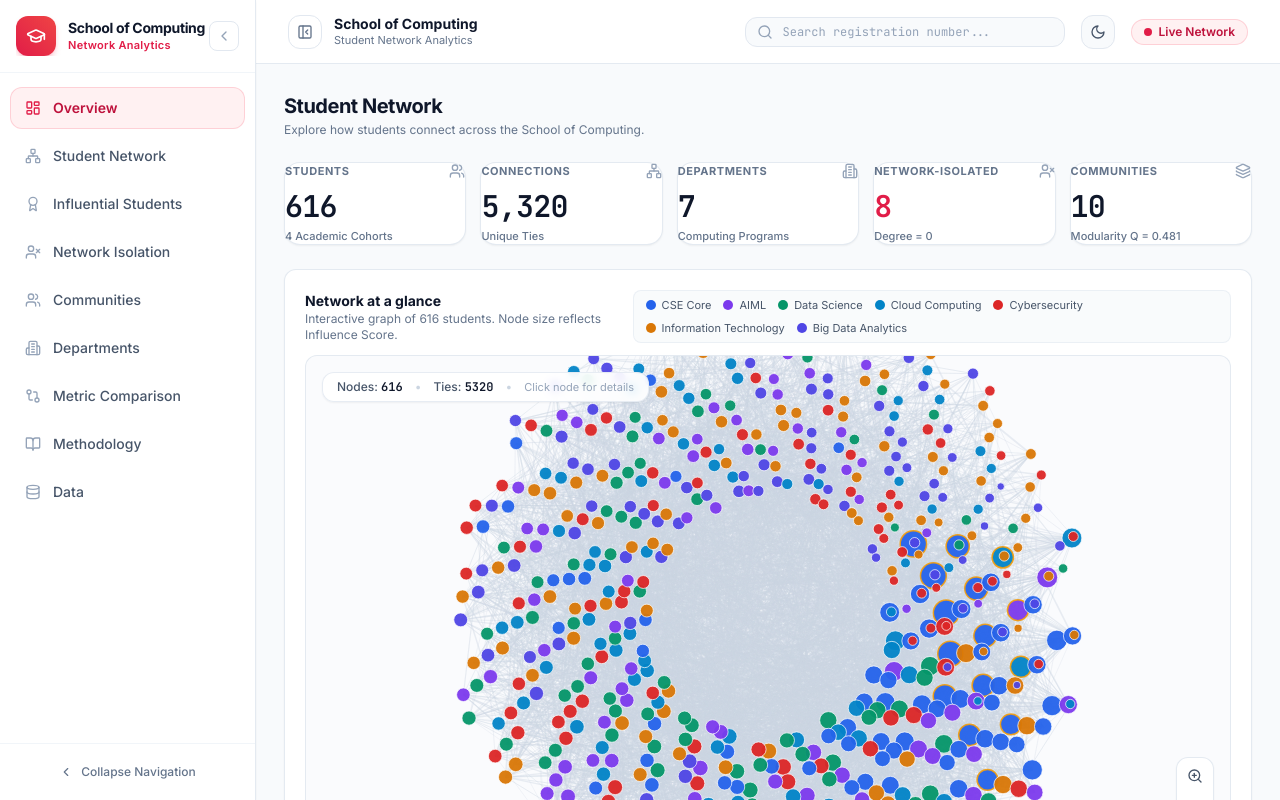
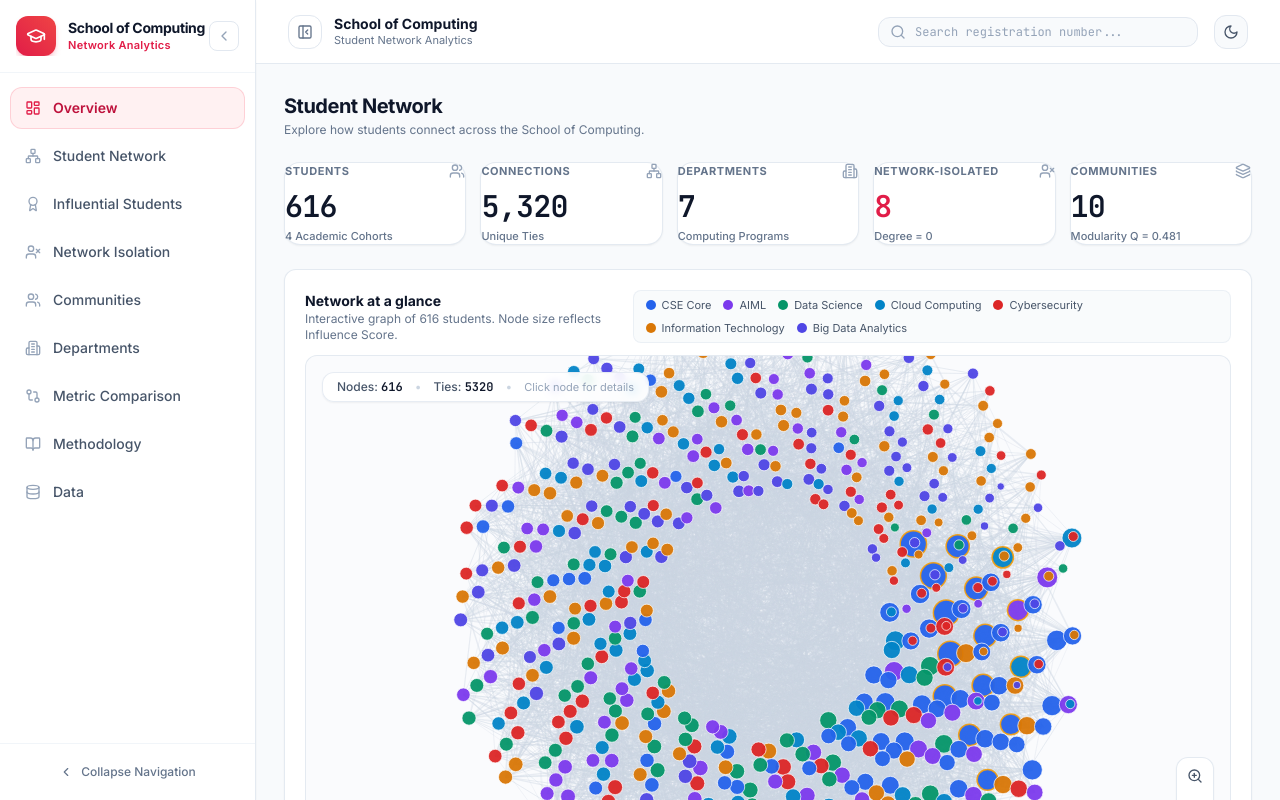
Before and after one commit to Shreyya407/student_network_analysis, a React (Vite) app: page / in a window 1280 px wide. Shown: the top 800 px of the page. Built offline with nearby package versions, Linux system fonts and the light colour scheme.

Commit message:
chore: remove live network indicator from header

```diff
--- a/src/components/layout/Header.tsx
+++ b/src/components/layout/Header.tsx
@@ -81,7 +81,7 @@ export const Header: React.FC = () => {
         <button
           onClick={toggleTheme}
           title={theme === 'dark' ? "Switch to Light Mode" : "Switch to Dark Mode"}
-          className="flex items-center gap-1.5 p-2 rounded-xl border border-slate-200 dark:border-slate-700 bg-slate-50 dark:bg-slate-900/80 text-slate-600 dark:text-slate-300 hover:text-rose-600 dark:hover:text-rose-400 hover:border-rose-300 dark:hover:border-rose-700 hover:bg-rose-50/50 dark:hover:bg-rose-950/40 transition-all duration-200 shadow-2xs"
+          className="flex items-center gap-1.5 p-2 rounded-xl border border-slate-200 dark:border-slate-700 bg-slate-50 dark:bg-slate-900/80 text-slate-600 dark:text-slate-300 hover:text-rose-600 dark:hover:text-rose-400 hover:border-rose-300 dark:hover:border-rose-700 hover:bg-rose-50/50 dark:hover:bg-rose-950/40 transition-all duration-200 shadow-2xs cursor-pointer"
         >
           {theme === 'dark' ? (
             <Sun className="w-4 h-4 text-amber-400 animate-in spin-in-180 duration-200" />
@@ -89,12 +89,6 @@ export const Header: React.FC = () => {
             <Moon className="w-4 h-4 text-slate-600 animate-in spin-in-180 duration-200" />
           )}
         </button>
-
-        {/* Live Active Status Indicator */}
-        <div className="hidden sm:flex items-center gap-1.5 px-3 py-1 bg-rose-50 dark:bg-rose-950/40 border border-rose-200/90 dark:border-rose-900/60 rounded-full">
-          <span className="w-2 h-2 rounded-full bg-rose-600 animate-pulse"></span>
-          <span className="text-xs font-semibold text-rose-700 dark:text-rose-400">Live Network</span>
-        </div>
       </div>
     </header>
   );
```
